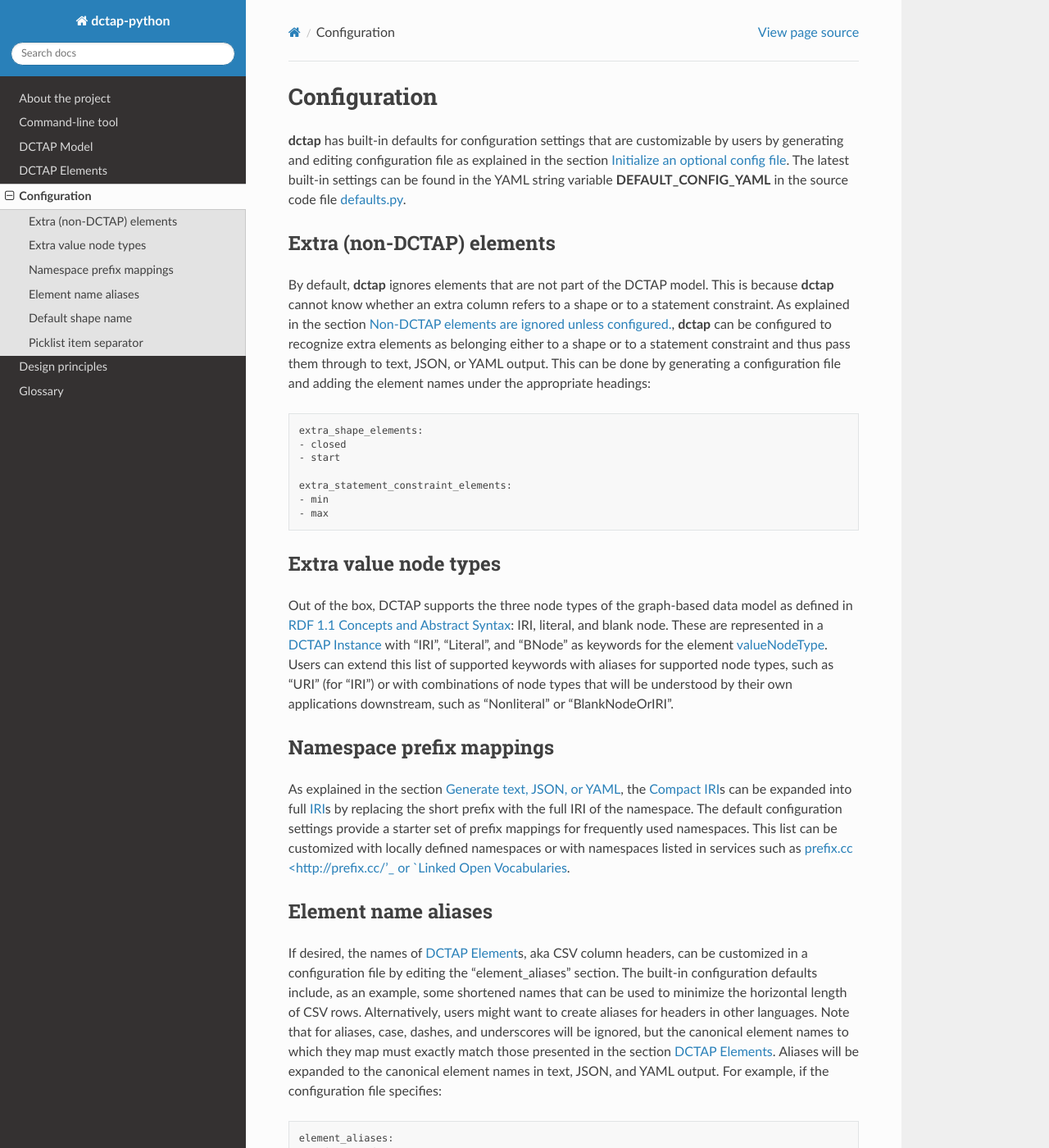
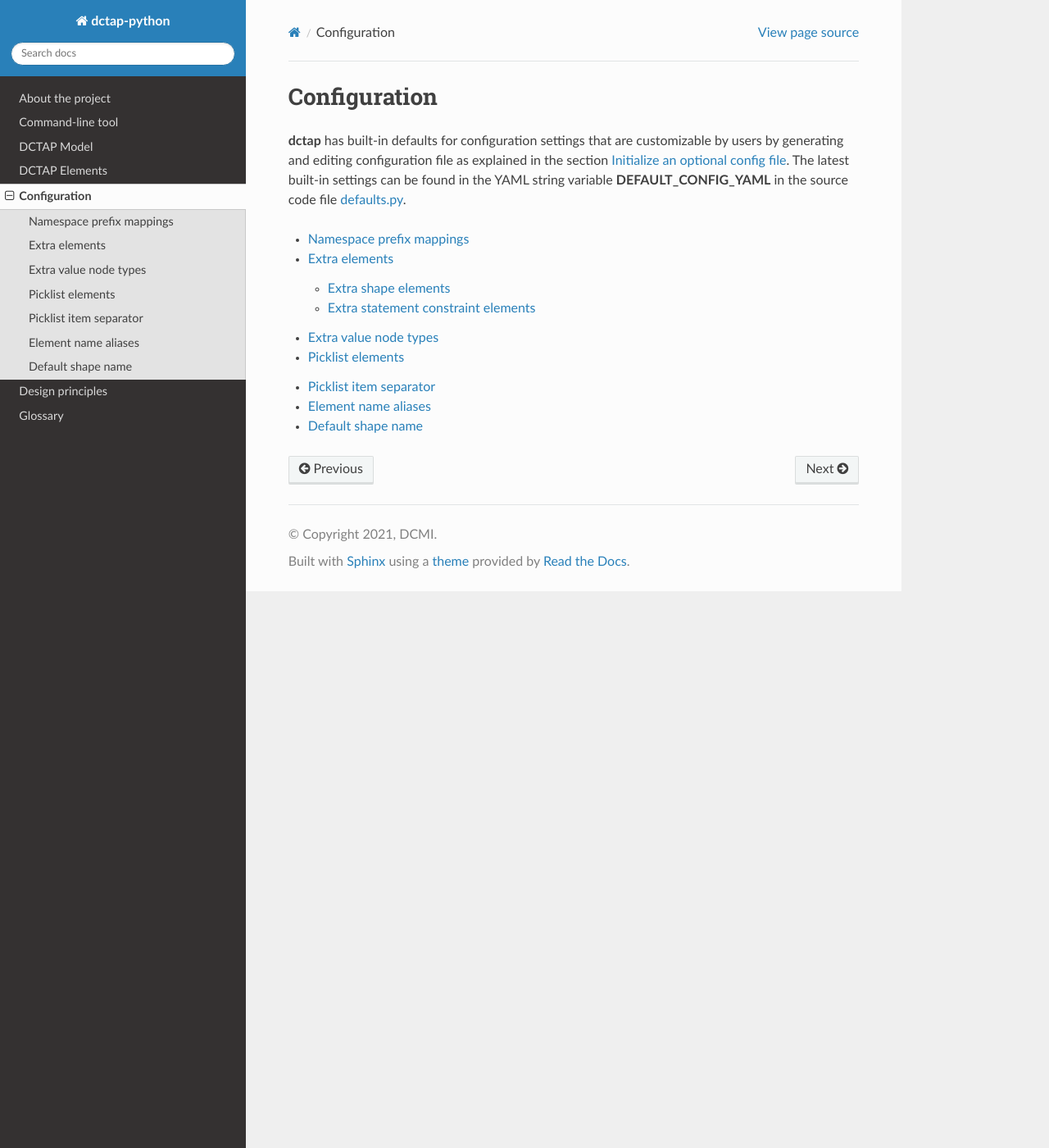
Before and after one commit to dcmi/dctap-python, a Sphinx documentation site: the page built from docs/config/index.rst, in a window 1280 px wide and 1400 px high. Shown: the whole window at 82% size. Built offline with Sphinx 7.4.7 and the Read the Docs theme 2.0.0, drawn with Linux system fonts in a browser that asks for light colours; pages that are not in the unit, such as notebooks, are missing from menus; some of the changed text lies outside the part shown.

Commit message:
split configuration pages into separate directories

```diff
--- /dev/null
+++ b/docs/config/default_shape_name/index.rst
@@ -0,0 +1,6 @@
+.. _default_shape_name:
+
+Default shape name
+..................
+
+When shape identifiers are not provided in a CSV, a configurable default shape name is used (see section :ref:`elem_shapeID`).
--- /dev/null
+++ b/docs/config/extra_value_node_types/index.rst
@@ -0,0 +1,6 @@
+.. _extra_value_node_types:
+
+Extra value node types
+......................
+
+Out of the box, DCTAP supports the three node types of the graph-based data model as defined in `RDF 1.1 Concepts and Abstract Syntax <https://www.w3.org/TR/rdf11-concepts/#data-model>`_: IRI, literal, and blank node. These are represented in a :term:`DCTAP Instance` with "IRI", "Literal", and "BNode" as keywords for the element :ref:`elem_valueNodeType`. Users can extend this list of supported keywords with aliases for supported node types, such as "URI" (for "IRI") or with combinations of node types that will be understood by their own applications downstream, such as "Nonliteral"  or "BlankNodeOrIRI".
--- a/docs/config/index.rst
+++ b/docs/config/index.rst
@@ -5,60 +5,12 @@ Configuration
 
 **dctap** has built-in defaults for configuration settings that are customizable by users by generating and editing configuration file as explained in the section :ref:`cli_init`. The latest built-in settings can be found in the YAML string variable **DEFAULT_CONFIG_YAML** in the source code file `defaults.py <https://github.com/dcmi/dctap-python/blob/main/dctap/defaults.py>`_.
 
-Extra (non-DCTAP) elements
-..........................
+.. toctree::
 
-By default, **dctap** ignores elements that are not part of the DCTAP model. This is because **dctap** cannot know whether an extra column refers to a shape or to a statement constraint. As explained in the section :ref:`design_elements_unknown_ignored`, **dctap** can be configured to recognize extra elements as belonging either to a shape or to a statement constraint and thus pass them through to text, JSON, or YAML output. This can be done by generating a configuration file and adding the element names under the appropriate headings::
-
-    extra_shape_elements:
-    - closed
-    - start
-
-    extra_statement_constraint_elements:
-    - min
-    - max
-
-Extra value node types
-......................
-
-Out of the box, DCTAP supports the three node types of the graph-based data model as defined in `RDF 1.1 Concepts and Abstract Syntax <https://www.w3.org/TR/rdf11-concepts/#data-model>`_: IRI, literal, and blank node. These are represented in a :term:`DCTAP Instance` with "IRI", "Literal", and "BNode" as keywords for the element :ref:`elem_valueNodeType`. Users can extend this list of supported keywords with aliases for supported node types, such as "URI" (for "IRI") or with combinations of node types that will be understood by their own applications downstream, such as "Nonliteral"  or "BlankNodeOrIRI".
-
-Namespace prefix mappings
-.........................
-
-As explained in the section :ref:`cli_generate`, the :term:`Compact IRI`\s can be expanded into full :term:`IRI`\s by replacing the short prefix with the full IRI of the namespace. The default configuration settings provide a starter set of prefix mappings for frequently used namespaces. This list can be customized with locally defined namespaces or with namespaces listed in services such as `prefix.cc <http://prefix.cc/'_ or `Linked Open Vocabularies <https://lov.linkeddata.es/dataset/lov/vocabs>`_.
-
-Element name aliases
-....................
-
-If desired, the names of :term:`DCTAP Element`\s, aka CSV column headers, can be customized in a configuration file by editing the "element_aliases" section. The built-in configuration defaults include, as an example, some shortened names that can be used to minimize the horizontal length of CSV rows. Alternatively, users might want to create aliases for headers in other languages. Note that for aliases, case, dashes, and underscores will be ignored, but the canonical element names to which they map must exactly match those presented in the section :ref:`elements`. Aliases will be expanded to the canonical element names in text, JSON, and YAML output. For example, if the configuration file specifies::
-
-    element_aliases:
-    "mand": "mandatory"
-    "rep": "repeatable"
-
-Then the following table:
-
-.. csv-table::
-   :file: element_aliases.csv
-   :header-rows: 1
-
-Is interpreted as::
-
-    DCTAP instance
-        Shape
-            shapeID:                 :book
-            Statement Constraint
-                propertyID:          dc:creator
-                mandatory:           True
-                repeatable:          False
-
-Default shape name
-..................
-
-When shape identifiers are not provided in a CSV, a configurable default shape name is used (see section :ref:`elem_shapeID`).
-
-Picklist item separator
-.......................
-
-By default, a picklist is parsed from the CSV string value by splitting substrings separated by a single space. This default separator can be changed to a different character, such as a comma or pipe (orbar).
+   prefix_mappings/index
+   extra_elements/index
+   extra_value_node_types/index
+   picklist_elements/index
+   picklist_item_separator/index
+   element_aliases/index
+   default_shape_name/index
--- /dev/null
+++ b/docs/config/picklist_item_separator/index.rst
@@ -0,0 +1,6 @@
+.. _picklist_item_separator:
+
+Picklist item separator
+.......................
+
+By default, a picklist is parsed from the CSV string value by splitting substrings separated by a single space. This default separator can be changed to a different character, such as a comma or pipe (orbar).
--- /dev/null
+++ b/docs/config/prefix_mappings/index.rst
@@ -0,0 +1,6 @@
+.. _prefix_mappings:
+
+Namespace prefix mappings
+.........................
+
+As explained in the section :ref:`cli_generate`, the :term:`Compact IRI`\s can be expanded into full :term:`IRI`\s by replacing the short prefix with the full IRI of the namespace. The default configuration settings provide a starter set of prefix mappings for frequently used namespaces. This list can be customized with locally defined namespaces or with namespaces listed in services such as `prefix.cc <http://prefix.cc/'_ or `Linked Open Vocabularies <https://lov.linkeddata.es/dataset/lov/vocabs>`_.
```
Also changed, not shown: docs/config/element_aliases/index.rst (added, +26 -0 lines), docs/config/extra_elements/extra_shape_elements/index.rst (added, +10 -0 lines), docs/config/extra_elements/extra_statement_constraint_elements/index.rst (added, +10 -0 lines), docs/config/extra_elements/index.rst (added, +11 -0 lines), docs/config/picklist_elements/index.rst (added, +25 -0 lines), docs/config/element_aliases/element_aliases.csv (renamed from docs/config/element_aliases.csv), 2 other files.
